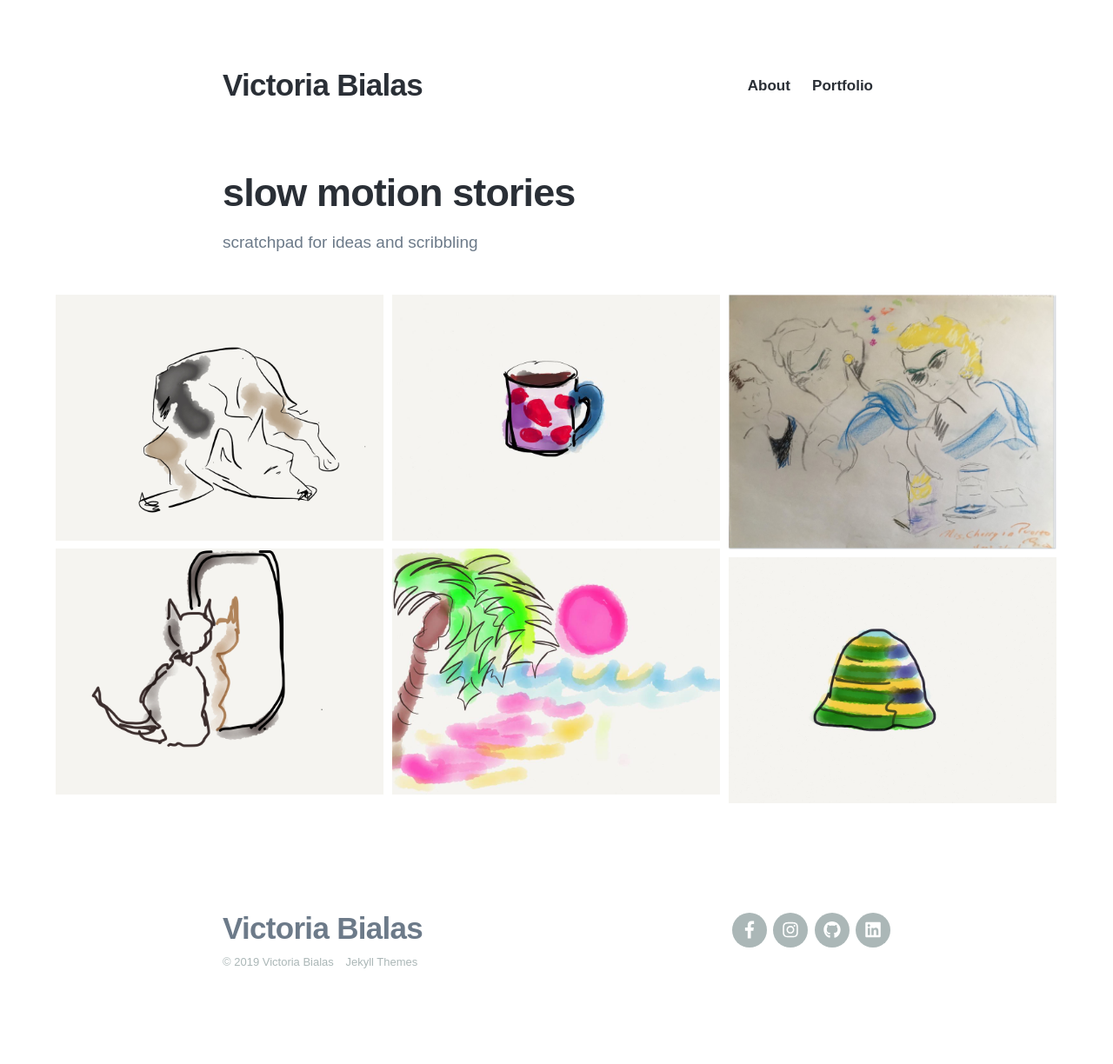
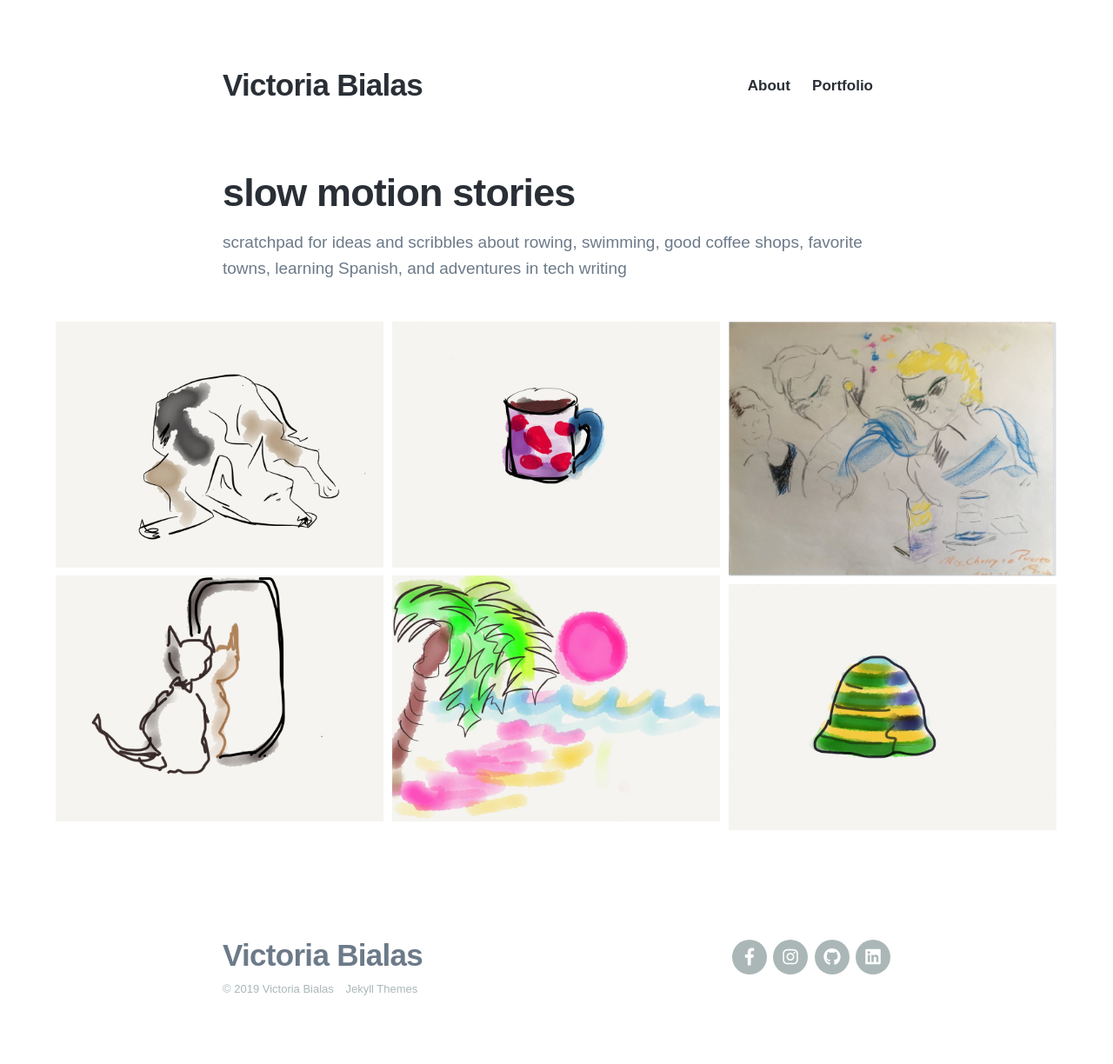
Before and after one commit to londoncalling/slow-motion-stories, a Jekyll site: the page built from index.html, in a window 1280 px wide. Shown: the whole page at 87% size. Built offline with Jekyll 4.4.1, drawn with Linux system fonts in a browser that asks for light colours; nearby versions of some CDN libraries; some web fonts are replaced; before the commit the page ends 1193 px from its top, so only the background shows below that.

Commit message:
cavalier site description
Signed-off-by: Victoria Bialas <vicky@thoughtspot.com>

```diff
--- a/index.html
+++ b/index.html
@@ -11,7 +11,8 @@ featured_image: /images/social.jpg
 	<div class="wrap">
 
 		<h1>slow motion stories</h1>
-		<p>scratchpad for ideas and scribbling</p>
+		<p>scratchpad for ideas and scribbles about rowing, swimming, good coffee shops, favorite towns, learning Spanish,
+			and adventures in tech writing</p>
 
 	</div>
 
```
Also changed, not shown: 2 other files.
